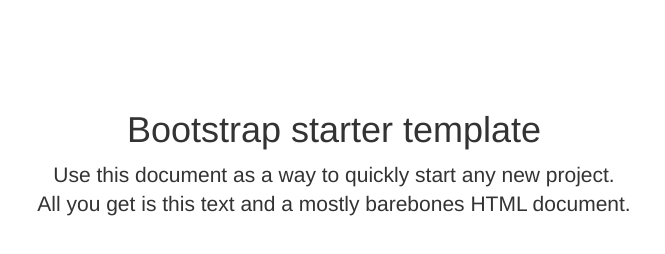
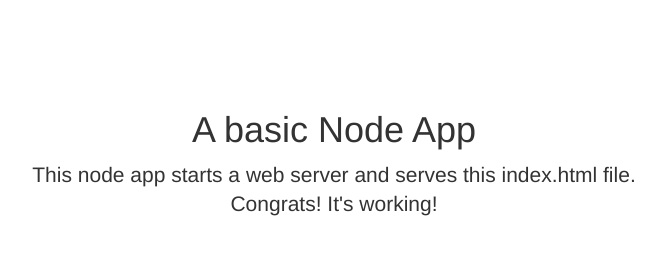
Before and after one commit to thedamian/basic-node, a website: page index.html in a window 1280 px wide. Shown: the whole page, without its empty margins (306-971 px from the left). Drawn offline with nearby package versions, Linux system fonts and the light colour scheme.

Commit message:
cleanging the index.html to make it mine.

```diff
--- a/index.html
+++ b/index.html
@@ -1,29 +1,12 @@
 <!DOCTYPE html>
 <html lang="en">
   <head>
-    <meta http-equiv="X-UA-Compatible" content="IE=edge">
     <meta name="viewport" content="width=device-width, initial-scale=1">
-    <!-- The above 3 meta tags *must* come first in the head; any other head content must come *after* these tags -->
     <title>The Basic Node Boilerplate</title>
     <meta name="description" content="A TRULY Basic node boilerplate site">
     <meta name="author" content="Damian Montero">
-
-    <!-- Bootstrap -->
-<!-- Latest compiled and minified CSS -->
 <link rel="stylesheet" href="https://maxcdn.bootstrapcdn.com/bootstrap/3.3.6/css/bootstrap.min.css"
 integrity="sha384-1q8mTJOASx8j1Au+a5WDVnPi2lkFfwwEAa8hDDdjZlpLegxhjVME1fgjWPGmkzs7" crossorigin="anonymous">
-
-<!-- Optional theme -->
-<link rel="stylesheet" href="https://maxcdn.bootstrapcdn.com/bootstrap/3.3.6/css/bootstrap-theme.min.css"
-integrity="sha384-fLW2N01lMqjakBkx3l/M9EahuwpSfeNvV63J5ezn3uZzapT0u7EYsXMjQV+0En5r" crossorigin="anonymous">
-
-
-    <!-- HTML5 shim and Respond.js for IE8 support of HTML5 elements and media queries -->
-    <!-- WARNING: Respond.js doesn't work if you view the page via file:// -->
-    <!--[if lt IE 9]>
-      <script src="https://oss.maxcdn.com/html5shiv/3.7.2/html5shiv.min.js"></script>
-      <script src="https://oss.maxcdn.com/respond/1.4.2/respond.min.js"></script>
-    <![endif]-->
   </head>
   <body>
 <style>
@@ -39,22 +22,13 @@
 <div class="container">
 
       <div class="starter-template">
-        <h1>Bootstrap starter template</h1>
-        <p class="lead">Use this document as a way to quickly start any new project.<br> All you get is this text and a mostly
-barebones HTML document.</p>
+        <h1>A basic Node App</h1>
+        <p class="lead">This node app starts a web server and serves this index.html file.<BR />
+		Congrats! It's working!</p>
       </div>
-
     </div>
-
-
-
-
-    <!-- jQuery (necessary for Bootstrap's JavaScript plugins) -->
     <script src="https://ajax.googleapis.com/ajax/libs/jquery/1.11.3/jquery.min.js"></script>
-    <!-- Include all compiled plugins (below), or include individual files as needed -->
-<!-- Latest compiled and minified JavaScript -->
 <script src="https://maxcdn.bootstrapcdn.com/bootstrap/3.3.6/js/bootstrap.min.js"
 integrity="sha384-0mSbJDEHialfmuBBQP6A4Qrprq5OVfW37PRR3j5ELqxss1yVqOtnepnHVP9aJ7xS" crossorigin="anonymous"></script>
-
   </body>
 </html>
```
